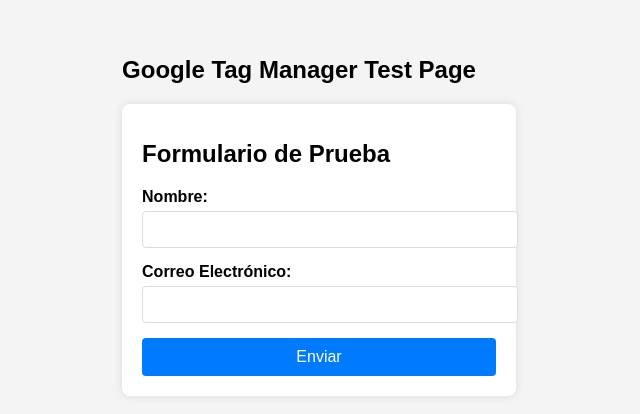
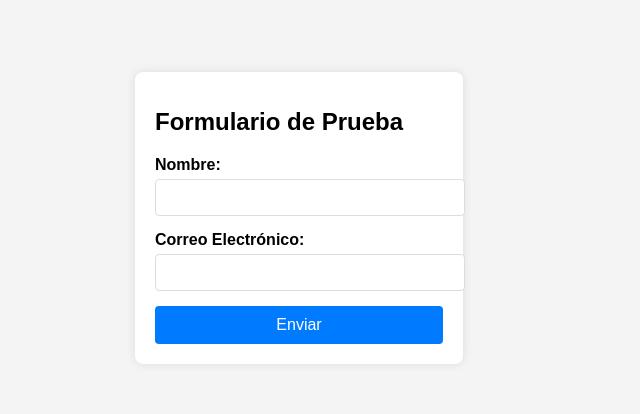
Before and after one commit to TomsH1/SGTMSite, a plain HTML site: page index.html in a window 1280 px wide. Shown: the part 182-596 px from the top of the page, without its empty margins (341-981 px from the left). Drawn offline with Linux system fonts and the light colour scheme.

Commit message:
Update index.html

```diff
--- a/index.html
+++ b/index.html
@@ -85,8 +85,7 @@
     <noscript><iframe src="https://www.googletagmanager.com/ns.html?id=GTM-TFC4D2G4"
     height="0" width="0" style="display:none;visibility:hidden"></iframe></noscript>
     <!-- End Google Tag Manager (noscript) -->
-    <div style="display: flex; flex-direction: column; justify-content: center;">
-     <h1>Google Tag Manager Test Page</h1>
+    <div style="display: flex; flex-direction: column; justify-content: center; align-items: center;">
     <div class="form-container">
         <h1>Formulario de Prueba</h1>
         <form id="testForm">
```
